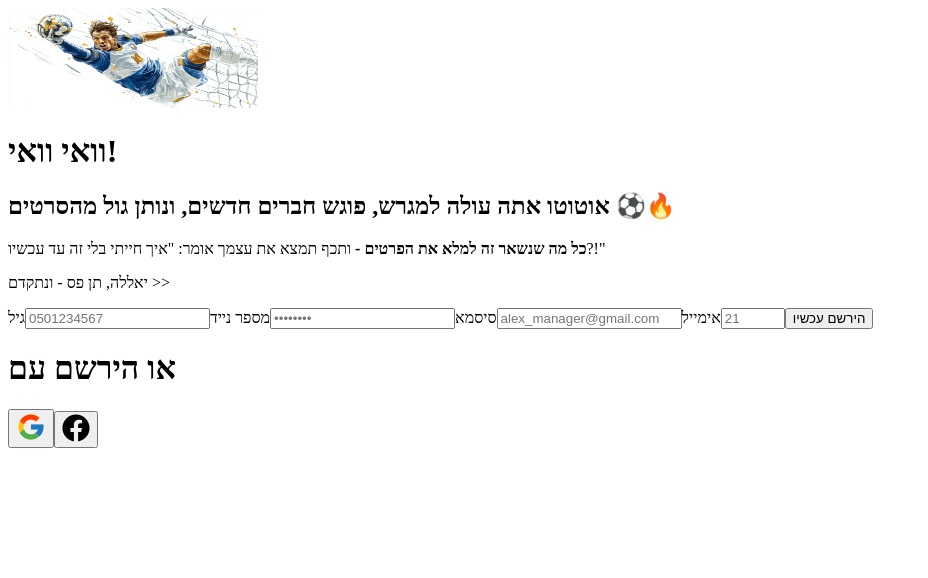
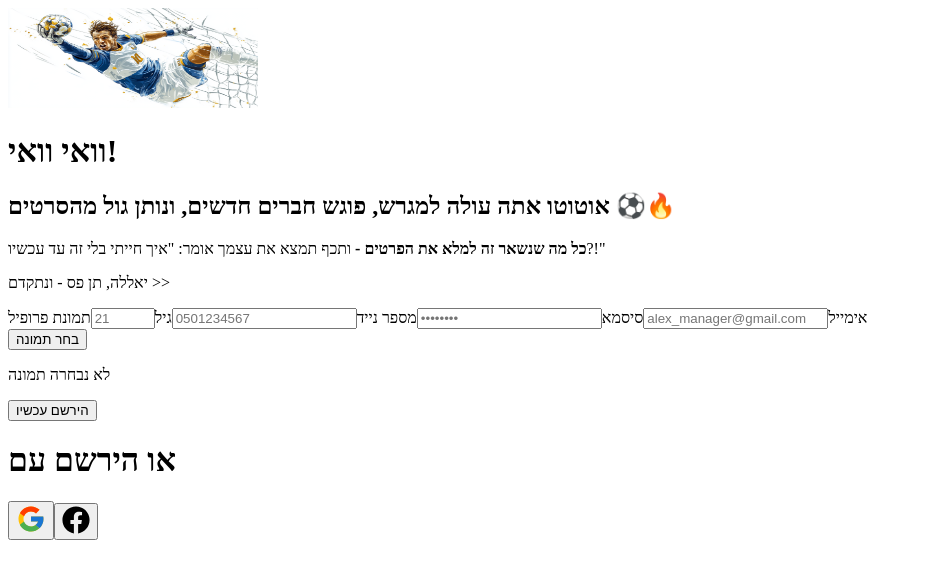
Before and after one commit to juva99/yoop, a Next.js app in the folder frontend/app/: page /signup in a window 1280 px wide. Shown: the top 578 px of the page, without its empty margins (0-928 px from the left). Built offline with nearby package versions, Linux system fonts and the light colour scheme.

Commit message:
added image picker
implemented in this case for profile pic

```diff
--- /dev/null
+++ b/frontend/app/app/components/image-picker.tsx
@@ -0,0 +1,54 @@
+import { useRef, useState } from "react";
+import Image from 'next/image';
+export default function ImagePicker({}) {
+  const [pickedImage, setPickedImage] = useState<string | null>();
+  const imageInput = useRef<HTMLInputElement>(null);
+
+  function handleClick() {
+    if (imageInput.current) {
+      imageInput.current.click();
+    }
+  }
+
+  function handleImageChange(event: React.ChangeEvent<HTMLInputElement>) {
+    const file = event.target.files?.[0];
+
+    if (!file?.type.startsWith("image/")) {
+      alert("Please select a valid image file.");
+      return;
+    }
+
+    const fileReader = new FileReader();
+
+    fileReader.onload = () => {
+      if (typeof fileReader.result === "string") {
+        setPickedImage(fileReader.result);
+      }
+    };
+
+    fileReader.readAsDataURL(file);
+  }
+
+
+  return (
+    <div className="flex items-center gap-4">
+      <button type="button" onClick={handleClick} className="bg-blue-400 text-white p-2 rounded">
+        בחר תמונה
+      </button>
+      {!pickedImage && <p className="border p-4">לא נבחרה תמונה</p>}
+      {pickedImage && (
+        <div className="relative w-32 h-32">
+        <Image src={pickedImage} alt="התמונה שנבחרה" fill className="object-cover rounded-md" />
+        </div>
+      )}
+      <input
+        type="file"
+        accept="image/png image/jpeg"
+        name="image"
+        ref={imageInput}
+        onChange={handleImageChange}
+        hidden
+      ></input>
+    </div>
+  );
+}
--- a/frontend/app/app/signup/page.tsx
+++ b/frontend/app/app/signup/page.tsx
@@ -4,8 +4,9 @@ import React from "react";
 import { FcGoogle } from "react-icons/fc";
 import { FaFacebook } from "react-icons/fa";
 import Image from "next/image";
+import ImagePicker from "../components/image-picker";
 
-function onSubmit(event: React.FormEvent<HTMLFormElement>) {
+function handleSubmit(event: React.FormEvent<HTMLFormElement>) {
   event.preventDefault(); // Prevent the default form submission behavior
   console.log("form submitted");
 }
@@ -39,7 +40,7 @@ const SignUp = () => {
           יאללה, תן פס - ונתקדם &gt;&gt;
         </p>
         <div>
-          <form onSubmit={onSubmit} className="flex flex-col mt-10">
+          <form onSubmit={handleSubmit} className="flex flex-col mt-10">
             <label className="mb-1 ">אימייל</label>
             <input
               type="email"
@@ -71,6 +72,8 @@ const SignUp = () => {
               required
               className="mb-4 border-b-2 border-gray-300 text-right"
             ></input>
+            <label className="mb-1">תמונת פרופיל</label>
+            <ImagePicker />
             <button
               type="submit"
               className="bg-blue-500 text-white mt-4 p-2 rounded-sm mx-10"
```
